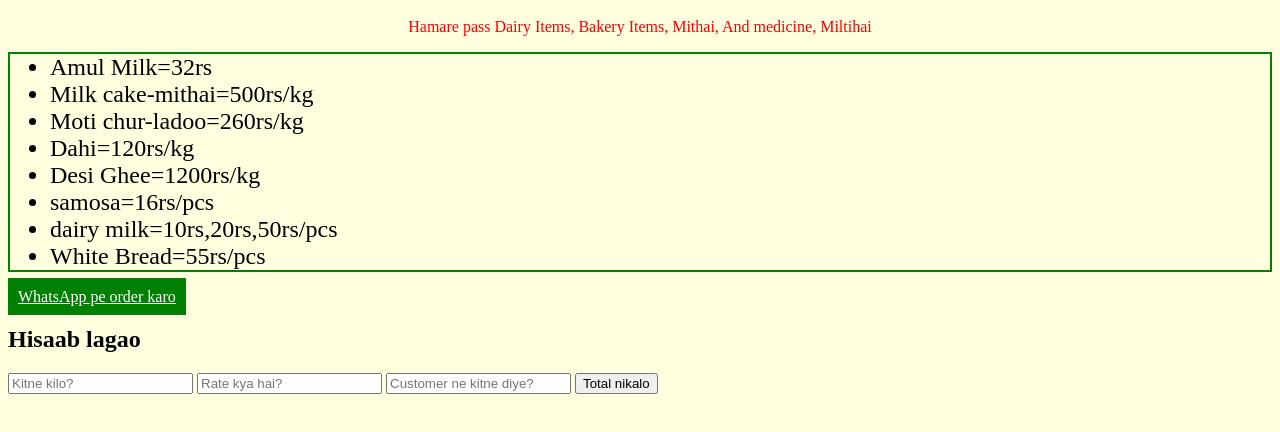
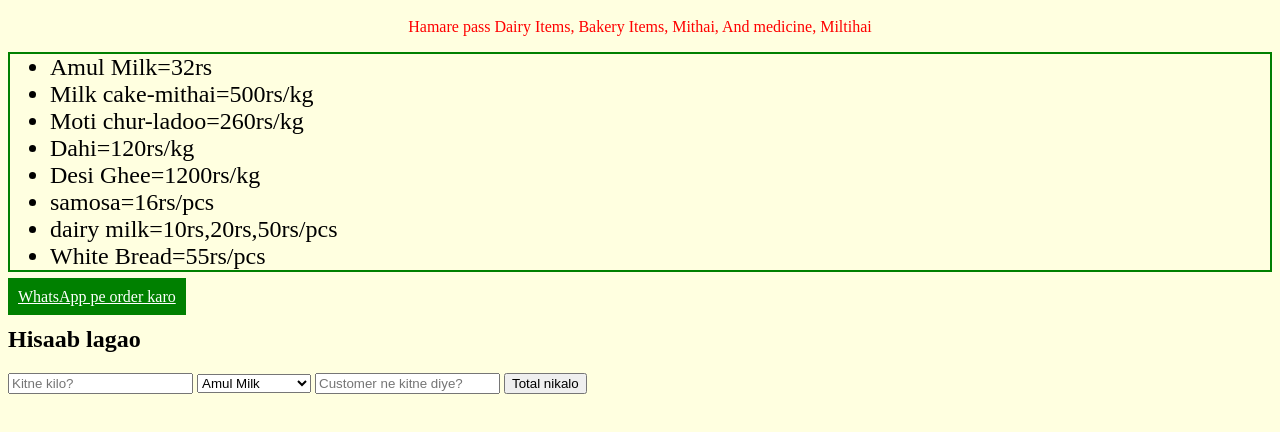
Before and after one commit to paisalogicc-create/rate-card, a plain HTML site: page index.html in a window 1280 px wide. Shown: the part 48-480 px from the top of the page. Drawn offline with Linux system fonts and the light colour scheme.

Commit message:
Update index.html

```diff
--- a/index.html
+++ b/index.html
@@ -24,7 +24,16 @@ li {font-size:24px}
 href="https://wa.me/919372740245" target="_blank">WhatsApp pe order karo</a>
 <h2>Hisaab lagao</h2>
 <input id="kilo" placeholder="Kitne kilo?">
-<input id="rate" placeholder="Rate kya hai?">
+<select id="rate">
+  <option value="32">Amul Milk</option>
+  <option value="500">Milk cake</option>
+  <option value="260">Moti chur-ladoo</option>
+  <option value="120">Dahi</option>
+  <option value="1200">Desi Ghee</option>
+  <option value="16">Samosa</option>
+  <option value="10,20,50">Dairy Milk</option>
+  <option value="55">White Bread</option>
+</select>
 <input id="diye" placeholder="Customer ne kitne diye?">
 <button onclick="hisaab()">Total nikalo</button>
 <p id="total"></p>
```
